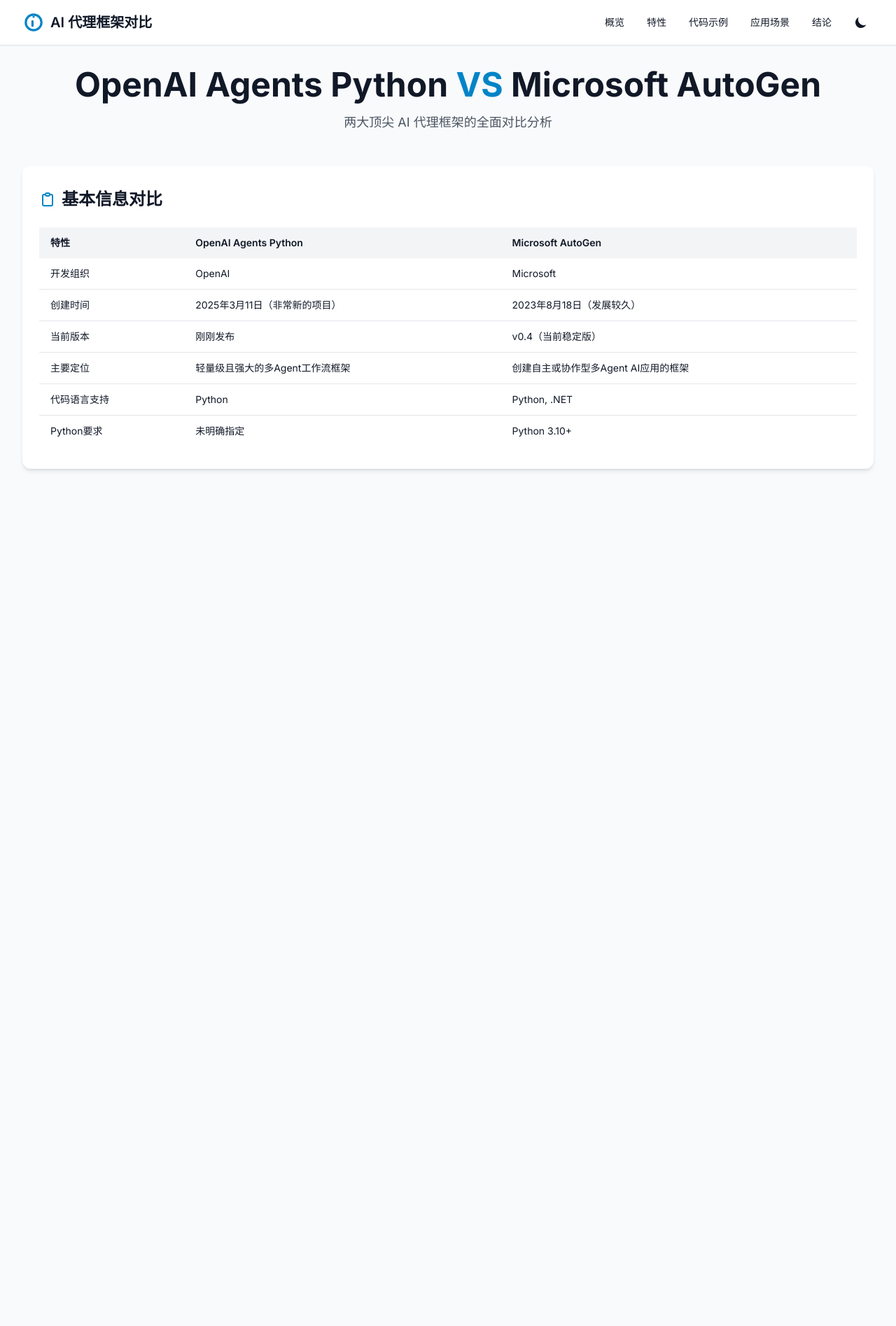
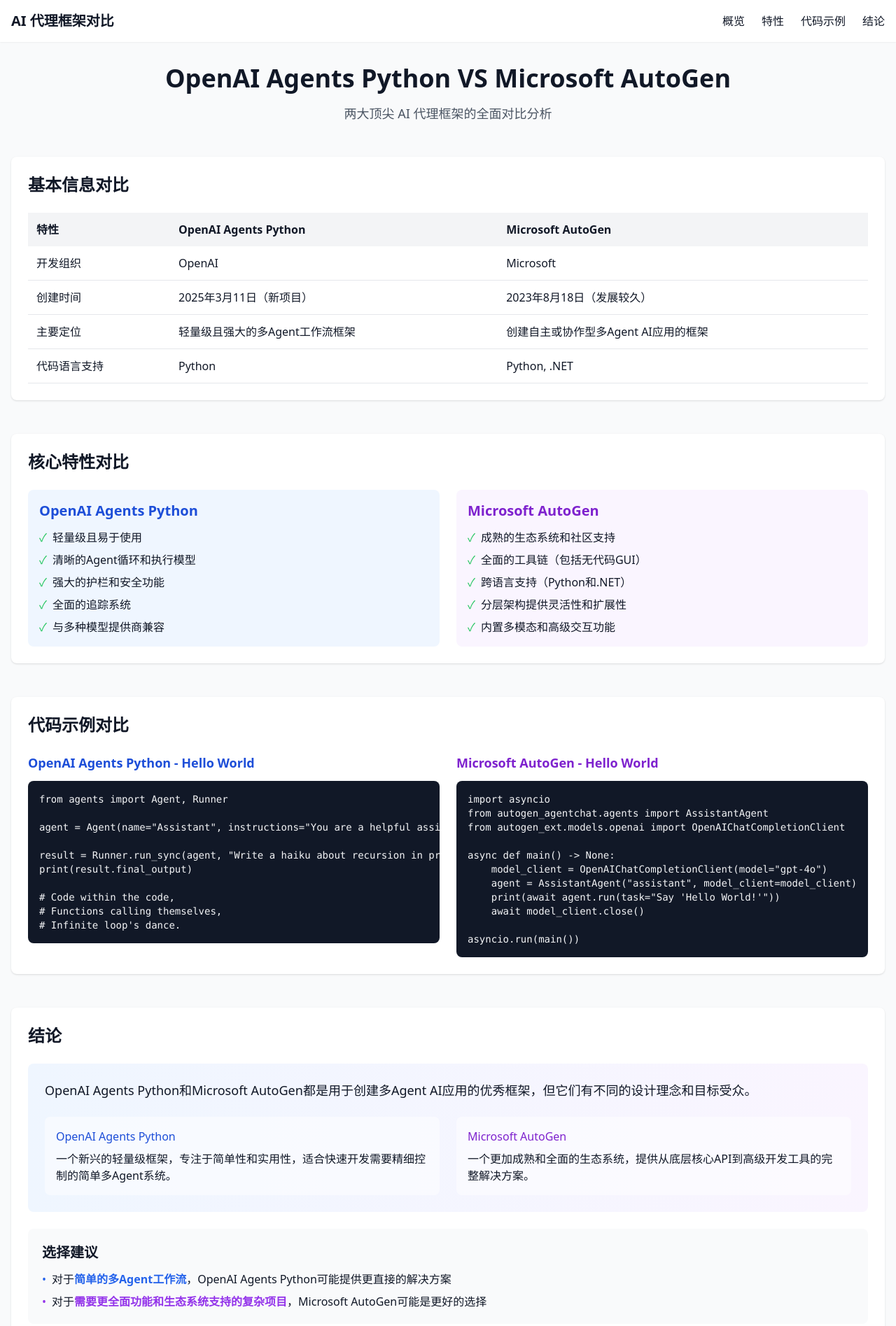
Before and after one commit to AliceLJY/OpenAI-Autogen-Comparison, a plain HTML site: page index.html in a window 1280 px wide. Shown: the top 1895 px of the page at 70% size. Before the commit the page ends 800 px from the top, so only its background shows below. Drawn offline with nearby package versions, Linux system fonts and the light colour scheme.

Commit message:
更新index.html为简化版，优化文件大小和加载速度

```diff
--- a/index.html
+++ b/index.html
@@ -1,218 +1,234 @@
 <!DOCTYPE html>
-<html lang="zh-CN" class="scroll-smooth">
+<html lang="zh-CN">
 <head>
     <meta charset="UTF-8">
     <meta name="viewport" content="width=device-width, initial-scale=1.0">
     <title>OpenAI Agents Python 与 Microsoft AutoGen 对比分析</title>
-    <!-- TailwindCSS -->
     <script src="https://cdn.tailwindcss.com"></script>
-    <!-- 字体 -->
     <link href="https://fonts.googleapis.com/css2?family=Inter:wght@300;400;500;600;700&display=swap" rel="stylesheet">
-    <!-- 图标库 -->
-    <link rel="stylesheet" href="https://cdnjs.cloudflare.com/ajax/libs/font-awesome/6.4.2/css/all.min.css">
-    <script>
-        tailwind.config = {
-            darkMode: 'class',
-            theme: {
-                extend: {
-                    fontFamily: {
-                        sans: ['Inter', 'sans-serif'],
-                    },
-                    colors: {
-                        primary: {
-                            50: '#f0f9ff',
-                            100: '#e0f2fe',
-                            200: '#bae6fd',
-                            300: '#7dd3fc',
-                            400: '#38bdf8',
-                            500: '#0ea5e9',
-                            600: '#0284c7',
-                            700: '#0369a1',
-                            800: '#075985',
-                            900: '#0c4a6e',
-                        },
-                        secondary: {
-                            50: '#f5f3ff',
-                            100: '#ede9fe',
-                            200: '#ddd6fe',
-                            300: '#c4b5fd',
-                            400: '#a78bfa',
-                            500: '#8b5cf6',
-                            600: '#7c3aed',
-                            700: '#6d28d9',
-                            800: '#5b21b6',
-                            900: '#4c1d95',
-                        },
-                    },
-                },
-            },
-        };
-    </script>
-    <style>
-        /* 自定义滚动条 */
-        ::-webkit-scrollbar {
-            width: 8px;
-            height: 8px;
-        }
-
-        ::-webkit-scrollbar-track {
-            background: transparent;
-        }
-
-        ::-webkit-scrollbar-thumb {
-            background: #cbd5e1;
-            border-radius: 4px;
-        }
-
-        .dark ::-webkit-scrollbar-thumb {
-            background: #475569;
-        }
-
-        /* 淡入动画 */
-        @keyframes fadeIn {
-            from { opacity: 0; transform: translateY(10px); }
-            to { opacity: 1; transform: translateY(0); }
-        }
-
-        .fade-in {
-            animation: fadeIn 0.5s ease-out forwards;
-        }
-
-        /* 代码块样式 */
-        pre {
-            position: relative;
-            overflow-x: auto;
-        }
-
-        .copy-btn {
-            position: absolute;
-            top: 8px;
-            right: 8px;
-            opacity: 0;
-            transition: opacity 0.2s;
-        }
-
-        pre:hover .copy-btn {
-            opacity: 1;
-        }
-
-        /* 自定义标签页样式 */
-        .tab-content > div {
-            display: none;
-        }
-
-        .tab-content > div.active {
-            display: block;
-        }
-    </style>
 </head>
-<body class="antialiased bg-gray-50 text-gray-900 dark:bg-gray-900 dark:text-gray-100 transition-colors duration-300">
-    <!-- 顶部导航栏 -->
-    <header class="sticky top-0 z-50 backdrop-blur-md bg-white/90 dark:bg-gray-900/90 border-b border-gray-200 dark:border-gray-800 shadow-sm transition-colors duration-300">
-        <div class="container mx-auto px-4 sm:px-6 lg:px-8">
-            <div class="flex items-center justify-between h-16">
-                <div class="flex items-center space-x-2">
-                    <svg xmlns="http://www.w3.org/2000/svg" class="h-8 w-8 text-primary-600 dark:text-primary-400" viewBox="0 0 20 20" fill="currentColor">
-                        <path fill-rule="evenodd" d="M10 2a8 8 0 100 16 8 8 0 000-16zm0 14a6 6 0 110-12 6 6 0 010 12z" clip-rule="evenodd" />
-                        <path fill-rule="evenodd" d="M10 4a1 1 0 100 2 1 1 0 000-2zm-2 5a1 1 0 112 0v4a1 1 0 11-2 0v-4z" clip-rule="evenodd" />
-                    </svg>
-                    <span class="font-semibold text-xl">AI 代理框架对比</span>
-                </div>
-                <div class="flex items-center space-x-4">
-                    <a href="#overview" class="hidden sm:block hover:text-primary-600 dark:hover:text-primary-400 px-2 py-1 rounded-md text-sm font-medium">概览</a>
-                    <a href="#features" class="hidden sm:block hover:text-primary-600 dark:hover:text-primary-400 px-2 py-1 rounded-md text-sm font-medium">特性</a>
-                    <a href="#code" class="hidden sm:block hover:text-primary-600 dark:hover:text-primary-400 px-2 py-1 rounded-md text-sm font-medium">代码示例</a>
-                    <a href="#applications" class="hidden sm:block hover:text-primary-600 dark:hover:text-primary-400 px-2 py-1 rounded-md text-sm font-medium">应用场景</a>
-                    <a href="#conclusion" class="hidden sm:block hover:text-primary-600 dark:hover:text-primary-400 px-2 py-1 rounded-md text-sm font-medium">结论</a>
-                    <button id="theme-toggle" class="p-2 rounded-md hover:bg-gray-200 dark:hover:bg-gray-700 transition-colors">
-                        <svg id="dark-icon" xmlns="http://www.w3.org/2000/svg" class="h-5 w-5 hidden dark:block" viewBox="0 0 20 20" fill="currentColor">
-                            <path fill-rule="evenodd" d="M10 2a1 1 0 011 1v1a1 1 0 11-2 0V3a1 1 0 011-1zm4 8a4 4 0 11-8 0 4 4 0 018 0zm-.464 4.95l.707.707a1 1 0 001.414-1.414l-.707-.707a1 1 0 00-1.414 1.414zm2.12-10.607a1 1 0 010 1.414l-.706.707a1 1 0 11-1.414-1.414l.707-.707a1 1 0 011.414 0zM17 11a1 1 0 100-2h-1a1 1 0 100 2h1zm-7 4a1 1 0 011 1v1a1 1 0 11-2 0v-1a1 1 0 011-1zM5.05 6.464A1 1 0 106.465 5.05l-.708-.707a1 1 0 00-1.414 1.414l.707.707zm1.414 8.486l-.707.707a1 1 0 01-1.414-1.414l.707-.707a1 1 0 011.414 1.414zM4 11a1 1 0 100-2H3a1 1 0 000 2h1z" clip-rule="evenodd" />
-                        </svg>
-                        <svg id="light-icon" xmlns="http://www.w3.org/2000/svg" class="h-5 w-5 block dark:hidden" viewBox="0 0 20 20" fill="currentColor">
-                            <path d="M17.293 13.293A8 8 0 016.707 2.707a8.001 8.001 0 1010.586 10.586z" />
-                        </svg>
-                    </button>
-                    <button id="mobile-menu-button" class="sm:hidden inline-flex items-center justify-center p-2 rounded-md hover:bg-gray-200 dark:hover:bg-gray-700 transition-colors">
-                        <svg xmlns="http://www.w3.org/2000/svg" class="h-6 w-6" fill="none" viewBox="0 0 24 24" stroke="currentColor">
-                            <path stroke-linecap="round" stroke-linejoin="round" stroke-width="2" d="M4 6h16M4 12h16m-7 6h7" />
-                        </svg>
-                    </button>
-                </div>
-            </div>
-            <!-- 移动端导航菜单 -->
-            <div id="mobile-menu" class="sm:hidden hidden pb-4">
-                <div class="flex flex-col space-y-2">
-                    <a href="#overview" class="hover:bg-gray-200 dark:hover:bg-gray-700 px-3 py-2 rounded-md text-base font-medium transition-colors">概览</a>
-                    <a href="#features" class="hover:bg-gray-200 dark:hover:bg-gray-700 px-3 py-2 rounded-md text-base font-medium transition-colors">特性</a>
-                    <a href="#code" class="hover:bg-gray-200 dark:hover:bg-gray-700 px-3 py-2 rounded-md text-base font-medium transition-colors">代码示例</a>
-                    <a href="#applications" class="hover:bg-gray-200 dark:hover:bg-gray-700 px-3 py-2 rounded-md text-base font-medium transition-colors">应用场景</a>
-                    <a href="#conclusion" class="hover:bg-gray-200 dark:hover:bg-gray-700 px-3 py-2 rounded-md text-base font-medium transition-colors">结论</a>
-                </div>
+<body class="bg-gray-50 text-gray-900 font-sans">
+    <header class="sticky top-0 z-50 bg-white shadow-sm">
+        <div class="container mx-auto px-4 py-4">
+            <div class="flex justify-between items-center">
+                <h1 class="text-xl font-bold">AI 代理框架对比</h1>
+                <nav class="hidden md:block">
+                    <ul class="flex space-x-6">
+                        <li><a href="#overview" class="hover:text-blue-600">概览</a></li>
+                        <li><a href="#features" class="hover:text-blue-600">特性</a></li>
+                        <li><a href="#code" class="hover:text-blue-600">代码示例</a></li>
+                        <li><a href="#conclusion" class="hover:text-blue-600">结论</a></li>
+                    </ul>
+                </nav>
             </div>
         </div>
     </header>
 
-    <!-- 主要内容 -->
-    <main class="container mx-auto px-4 sm:px-6 lg:px-8 py-8">
-        <!-- 标题部分 -->
-        <section class="text-center mb-12 fade-in">
-            <h1 class="text-3xl sm:text-4xl md:text-5xl font-bold mb-4">OpenAI Agents Python <span class="text-primary-600 dark:text-primary-400">VS</span> Microsoft AutoGen</h1>
-            <p class="text-lg text-gray-600 dark:text-gray-400 max-w-3xl mx-auto">两大顶尖 AI 代理框架的全面对比分析</p>
+    <main class="container mx-auto px-4 py-8">
+        <section class="text-center mb-12">
+            <h1 class="text-4xl font-bold mb-4">OpenAI Agents Python VS Microsoft AutoGen</h1>
+            <p class="text-lg text-gray-600">两大顶尖 AI 代理框架的全面对比分析</p>
         </section>
 
-        <!-- 概览部分 -->
-        <section id="overview" class="mb-16 fade-in" style="animation-delay: 0.1s">
-            <div class="bg-white dark:bg-gray-800 rounded-xl shadow-md overflow-hidden transition-all duration-300 hover:shadow-lg">
-                <div class="px-6 py-8">
-                    <h2 class="text-2xl font-bold mb-6 flex items-center">
-                        <svg xmlns="http://www.w3.org/2000/svg" class="h-6 w-6 mr-2 text-primary-600 dark:text-primary-400" fill="none" viewBox="0 0 24 24" stroke="currentColor">
-                            <path stroke-linecap="round" stroke-linejoin="round" stroke-width="2" d="M9 5H7a2 2 0 00-2 2v12a2 2 0 002 2h10a2 2 0 002-2V7a2 2 0 00-2-2h-2M9 5a2 2 0 002 2h2a2 2 0 002-2M9 5a2 2 0 012-2h2a2 2 0 012 2" />
-                        </svg>
-                        基本信息对比
-                    </h2>
+        <section id="overview" class="mb-12">
+            <div class="bg-white rounded-lg shadow p-6">
+                <h2 class="text-2xl font-bold mb-6">基本信息对比</h2>
                 <div class="overflow-x-auto">
                     <table class="min-w-full border-collapse">
                         <thead>
-                                <tr class="bg-gray-100 dark:bg-gray-700">
-                                    <th class="px-4 py-3 text-left text-sm font-semibold">特性</th>
-                                    <th class="px-4 py-3 text-left text-sm font-semibold">OpenAI Agents Python</th>
-                                    <th class="px-4 py-3 text-left text-sm font-semibold">Microsoft AutoGen</th>
+                            <tr class="bg-gray-100">
+                                <th class="p-3 text-left">特性</th>
+                                <th class="p-3 text-left">OpenAI Agents Python</th>
+                                <th class="p-3 text-left">Microsoft AutoGen</th>
                             </tr>
                         </thead>
-                            <tbody class="divide-y divide-gray-200 dark:divide-gray-700">
-                                <tr class="hover:bg-gray-50 dark:hover:bg-gray-750 transition-colors">
-                                    <td class="px-4 py-3 text-sm">开发组织</td>
-                                    <td class="px-4 py-3 text-sm">OpenAI</td>
-                                    <td class="px-4 py-3 text-sm">Microsoft</td>
+                        <tbody>
+                            <tr class="border-b">
+                                <td class="p-3">开发组织</td>
+                                <td class="p-3">OpenAI</td>
+                                <td class="p-3">Microsoft</td>
                             </tr>
-                                <tr class="hover:bg-gray-50 dark:hover:bg-gray-750 transition-colors">
-                                    <td class="px-4 py-3 text-sm">创建时间</td>
-                                    <td class="px-4 py-3 text-sm">2025年3月11日（非常新的项目）</td>
-                                    <td class="px-4 py-3 text-sm">2023年8月18日（发展较久）</td>
+                            <tr class="border-b">
+                                <td class="p-3">创建时间</td>
+                                <td class="p-3">2025年3月11日（新项目）</td>
+                                <td class="p-3">2023年8月18日（发展较久）</td>
                             </tr>
-                                <tr class="hover:bg-gray-50 dark:hover:bg-gray-750 transition-colors">
-                                    <td class="px-4 py-3 text-sm">当前版本</td>
-                                    <td class="px-4 py-3 text-sm">刚刚发布</td>
-                                    <td class="px-4 py-3 text-sm">v0.4（当前稳定版）</td>
+                            <tr class="border-b">
+                                <td class="p-3">主要定位</td>
+                                <td class="p-3">轻量级且强大的多Agent工作流框架</td>
+                                <td class="p-3">创建自主或协作型多Agent AI应用的框架</td>
                             </tr>
-                                <tr class="hover:bg-gray-50 dark:hover:bg-gray-750 transition-colors">
-                                    <td class="px-4 py-3 text-sm">主要定位</td>
-                                    <td class="px-4 py-3 text-sm">轻量级且强大的多Agent工作流框架</td>
-                                    <td class="px-4 py-3 text-sm">创建自主或协作型多Agent AI应用的框架</td>
-                                </tr>
-                                <tr class="hover:bg-gray-50 dark:hover:bg-gray-750 transition-colors">
-                                    <td class="px-4 py-3 text-sm">代码语言支持</td>
-                                    <td class="px-4 py-3 text-sm">Python</td>
-                                    <td class="px-4 py-3 text-sm">Python, .NET</td>
-                                </tr>
-                                <tr class="hover:bg-gray-50 dark:hover:bg-gray-750 transition-colors">
-                                    <td class="px-4 py-3 text-sm">Python要求</td>
-                                    <td class="px-4 py-3 text-sm">未明确指定</td>
-                                    <td class="px-4 py-3 text-sm">Python 3.10+</td>
+                            <tr class="border-b">
+                                <td class="p-3">代码语言支持</td>
+                                <td class="p-3">Python</td>
+                                <td class="p-3">Python, .NET</td>
                             </tr>
                         </tbody>
                     </table>
                 </div>
             </div>
+        </section>
+
+        <section id="features" class="mb-12">
+            <div class="bg-white rounded-lg shadow p-6">
+                <h2 class="text-2xl font-bold mb-6">核心特性对比</h2>
+                <div class="grid grid-cols-1 md:grid-cols-2 gap-6">
+                    <div class="bg-blue-50 p-4 rounded-lg">
+                        <h3 class="text-xl font-semibold mb-3 text-blue-700">OpenAI Agents Python</h3>
+                        <ul class="space-y-2">
+                            <li class="flex items-start">
+                                <span class="text-green-500 mr-2">✓</span>
+                                <span>轻量级且易于使用</span>
+                            </li>
+                            <li class="flex items-start">
+                                <span class="text-green-500 mr-2">✓</span>
+                                <span>清晰的Agent循环和执行模型</span>
+                            </li>
+                            <li class="flex items-start">
+                                <span class="text-green-500 mr-2">✓</span>
+                                <span>强大的护栏和安全功能</span>
+                            </li>
+                            <li class="flex items-start">
+                                <span class="text-green-500 mr-2">✓</span>
+                                <span>全面的追踪系统</span>
+                            </li>
+                            <li class="flex items-start">
+                                <span class="text-green-500 mr-2">✓</span>
+                                <span>与多种模型提供商兼容</span>
+                            </li>
+                        </ul>
+                    </div>
+
+                    <div class="bg-purple-50 p-4 rounded-lg">
+                        <h3 class="text-xl font-semibold mb-3 text-purple-700">Microsoft AutoGen</h3>
+                        <ul class="space-y-2">
+                            <li class="flex items-start">
+                                <span class="text-green-500 mr-2">✓</span>
+                                <span>成熟的生态系统和社区支持</span>
+                            </li>
+                            <li class="flex items-start">
+                                <span class="text-green-500 mr-2">✓</span>
+                                <span>全面的工具链（包括无代码GUI）</span>
+                            </li>
+                            <li class="flex items-start">
+                                <span class="text-green-500 mr-2">✓</span>
+                                <span>跨语言支持（Python和.NET）</span>
+                            </li>
+                            <li class="flex items-start">
+                                <span class="text-green-500 mr-2">✓</span>
+                                <span>分层架构提供灵活性和扩展性</span>
+                            </li>
+                            <li class="flex items-start">
+                                <span class="text-green-500 mr-2">✓</span>
+                                <span>内置多模态和高级交互功能</span>
+                            </li>
+                        </ul>
+                    </div>
+                </div>
             </div>
         </section>
+
+        <section id="code" class="mb-12">
+            <div class="bg-white rounded-lg shadow p-6">
+                <h2 class="text-2xl font-bold mb-6">代码示例对比</h2>
+                <div class="grid grid-cols-1 md:grid-cols-2 gap-6">
+                    <div>
+                        <h3 class="text-lg font-semibold mb-3 text-blue-700">OpenAI Agents Python - Hello World</h3>
+                        <pre class="bg-gray-900 text-gray-100 p-4 rounded-lg text-sm overflow-x-auto">
+from agents import Agent, Runner
+
+agent = Agent(name="Assistant", instructions="You are a helpful assistant")
+
+result = Runner.run_sync(agent, "Write a haiku about recursion in programming.")
+print(result.final_output)
+
+# Code within the code,
+# Functions calling themselves,
+# Infinite loop's dance.</pre>
+                    </div>
+
+                    <div>
+                        <h3 class="text-lg font-semibold mb-3 text-purple-700">Microsoft AutoGen - Hello World</h3>
+                        <pre class="bg-gray-900 text-gray-100 p-4 rounded-lg text-sm overflow-x-auto">
+import asyncio
+from autogen_agentchat.agents import AssistantAgent
+from autogen_ext.models.openai import OpenAIChatCompletionClient
+
+async def main() -> None:
+    model_client = OpenAIChatCompletionClient(model="gpt-4o")
+    agent = AssistantAgent("assistant", model_client=model_client)
+    print(await agent.run(task="Say 'Hello World!'"))
+    await model_client.close()
+
+asyncio.run(main())</pre>
+                    </div>
+                </div>
+            </div>
+        </section>
+
+        <section id="conclusion" class="mb-12">
+            <div class="bg-white rounded-lg shadow p-6">
+                <h2 class="text-2xl font-bold mb-6">结论</h2>
+                <div class="bg-gradient-to-r from-blue-50 to-purple-50 p-6 rounded-lg mb-6">
+                    <p class="text-lg mb-4">OpenAI Agents Python和Microsoft AutoGen都是用于创建多Agent AI应用的优秀框架，但它们有不同的设计理念和目标受众。</p>
+
+                    <div class="grid grid-cols-1 md:grid-cols-2 gap-6 mt-6">
+                        <div class="bg-white/50 p-4 rounded-lg">
+                            <h3 class="font-medium text-blue-700 mb-2">OpenAI Agents Python</h3>
+                            <p>一个新兴的轻量级框架，专注于简单性和实用性，适合快速开发需要精细控制的简单多Agent系统。</p>
+                        </div>
+
+                        <div class="bg-white/50 p-4 rounded-lg">
+                            <h3 class="font-medium text-purple-700 mb-2">Microsoft AutoGen</h3>
+                            <p>一个更加成熟和全面的生态系统，提供从底层核心API到高级开发工具的完整解决方案。</p>
+                        </div>
+                    </div>
+                </div>
+
+                <div class="bg-gray-50 p-5 rounded-lg">
+                    <h3 class="text-xl font-semibold mb-3">选择建议</h3>
+                    <ul class="space-y-2">
+                        <li class="flex items-start">
+                            <span class="text-blue-600 mr-2">•</span>
+                            <span>对于<strong class="text-blue-600">简单的多Agent工作流</strong>，OpenAI Agents Python可能提供更直接的解决方案</span>
+                        </li>
+                        <li class="flex items-start">
+                            <span class="text-purple-600 mr-2">•</span>
+                            <span>对于<strong class="text-purple-600">需要更全面功能和生态系统支持的复杂项目</strong>，Microsoft AutoGen可能是更好的选择</span>
+                        </li>
+                    </ul>
+                </div>
+            </div>
+        </section>
+    </main>
+
+    <footer class="bg-gray-100 py-6">
+        <div class="container mx-auto px-4">
+            <div class="flex flex-col md:flex-row justify-between items-center">
+                <div class="mb-4 md:mb-0">
+                    <h3 class="text-xl font-bold">AI 代理框架对比分析</h3>
+                    <p class="text-gray-600">© 2025 AI 研究与开发</p>
+                </div>
+            </div>
+        </div>
+    </footer>
+
+    <script>
+        // 平滑滚动
+        document.querySelectorAll('a[href^="#"]').forEach(anchor => {
+            anchor.addEventListener('click', function(e) {
+                e.preventDefault();
+                const targetId = this.getAttribute('href');
+                const targetElement = document.querySelector(targetId);
+
+                if (targetElement) {
+                    window.scrollTo({
+                        top: targetElement.offsetTop - 70,
+                        behavior: 'smooth'
+                    });
+                }
+            });
+        });
+    </script>
+</body>
+</html>
```
Lines whose indentation alone changed are shown as unchanged.
